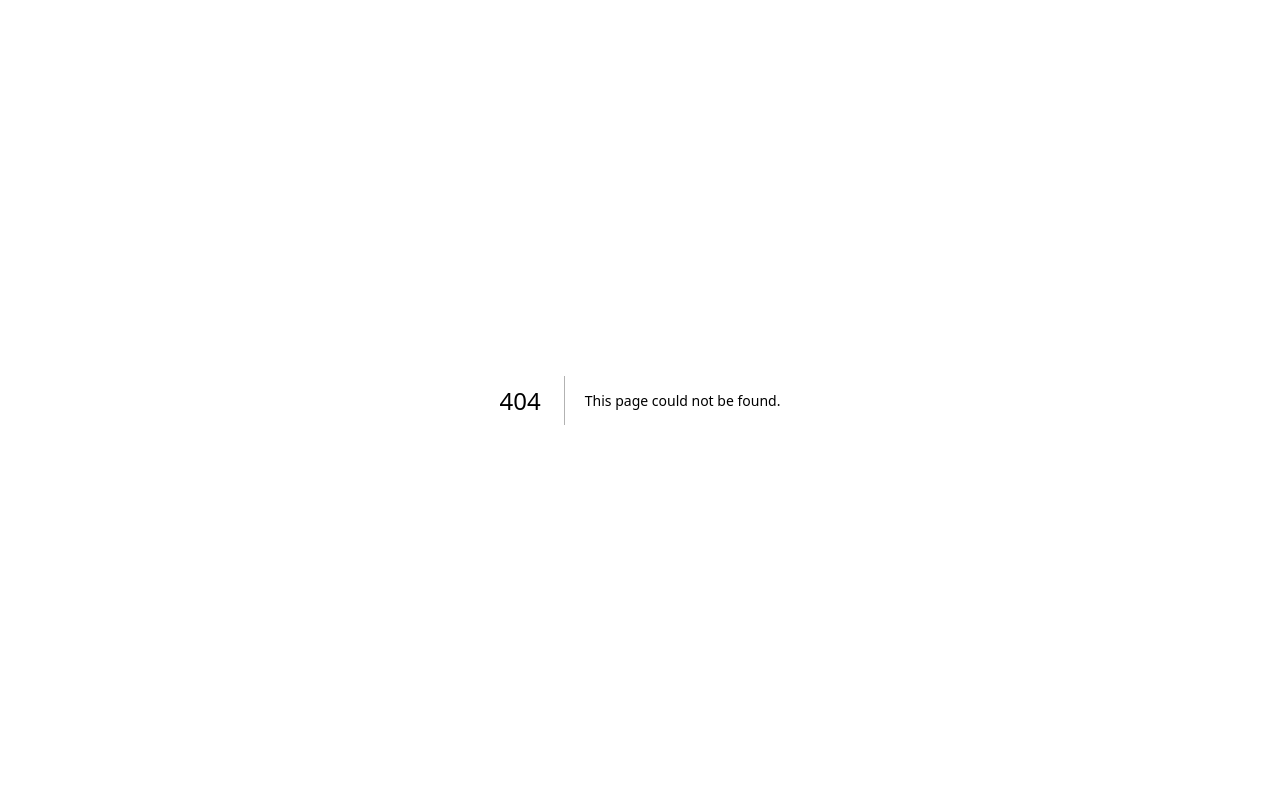
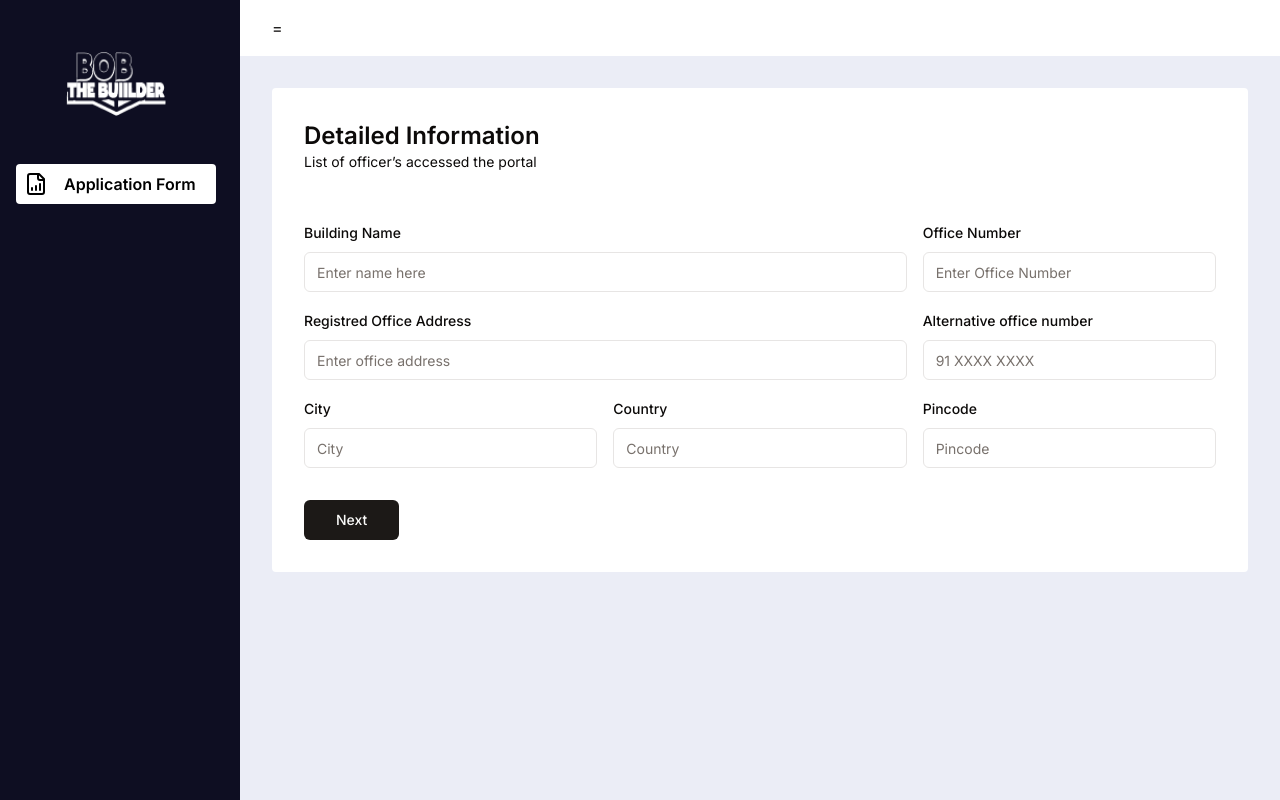
Before and after one commit to jassBawa/bob-the-builder, a Next.js app: page /getting-started-details in a window 1280 px wide. Before the commit this address had no page. Built offline with nearby package versions, Linux system fonts and the light colour scheme.

Commit message:
feat: details page

```diff
--- /dev/null
+++ b/app/(gettingStarted)/getting-started-details/page.js
@@ -0,0 +1,56 @@
+import InputField from "@/components/ui/InputField";
+import { Button } from "@/components/ui/button";
+import React from "react";
+
+function GettingStartedPage() {
+  return (
+    <div className="mt-8 mx-8 p-8 rounded bg-white">
+      <h2 className="text-2xl font-semibold">Detailed Information</h2>
+      <p className="text-sm">List of officer’s accessed the portal</p>
+      <div className="mt-12 grid gap-4 grid-cols-3">
+        <InputField
+          label={"Building Name"}
+          name={"companyName"}
+          placeholder={"Enter name here"}
+          className={"col-span-2"}
+        />
+        <InputField
+          label={"Office Number"}
+          name={"officeNumber"}
+          placeholder={"Enter Office Number"}
+          className={""}
+        />
+        <InputField
+          label={"Registred Office Address"}
+          name={"officeAddress"}
+          placeholder={"Enter office address"}
+          className={"col-span-2"}
+        />
+        <InputField
+          label={"Alternative office number"}
+          name={"alternativeOfficeNumber"}
+          placeholder={"91 XXXX XXXX"}
+          className={""}
+        />
+        <InputField label={"City"} name="city" placeholder={"City"} />
+        <InputField
+          label={"Country"}
+          name={"country"}
+          className={""}
+          placeholder={"Country"}
+        />
+        <InputField
+          label={"Pincode"}
+          name={"pincode"}
+          className={""}
+          placeholder={"Pincode"}
+        />
+      </div>
+      <div className="mt-8 flex gap-4">
+        <Button className="px-8">Next</Button>
+      </div>
+    </div>
+  );
+}
+
+export default GettingStartedPage;
--- /dev/null
+++ b/app/(gettingStarted)/getting-started/page.js
@@ -0,0 +1,56 @@
+import InputField from "@/components/ui/InputField";
+import { Button } from "@/components/ui/button";
+import React from "react";
+
+function GettingStartedPage() {
+  return (
+    <div className="mt-8 mx-8 p-8 rounded bg-white">
+      <h2 className="text-2xl font-semibold">General Information</h2>
+      <p className="text-sm">List of officer’s accessed the portal</p>
+      <div className="mt-12 grid gap-4 grid-cols-3">
+        <InputField
+          label={"Building Name"}
+          name={"companyName"}
+          placeholder={"Enter name here"}
+          className={"col-span-2"}
+        />
+        <InputField
+          label={"Office Number"}
+          name={"officeNumber"}
+          placeholder={"Enter Office Number"}
+          className={""}
+        />
+        <InputField
+          label={"Registred Office Address"}
+          name={"officeAddress"}
+          placeholder={"Enter office address"}
+          className={"col-span-2"}
+        />
+        <InputField
+          label={"Alternative office number"}
+          name={"alternativeOfficeNumber"}
+          placeholder={"91 XXXX XXXX"}
+          className={""}
+        />
+        <InputField label={"City"} name="city" placeholder={"City"} />
+        <InputField
+          label={"Country"}
+          name={"country"}
+          className={""}
+          placeholder={"Country"}
+        />
+        <InputField
+          label={"Pincode"}
+          name={"pincode"}
+          className={""}
+          placeholder={"Pincode"}
+        />
+      </div>
+      <div className="mt-8 flex gap-4">
+        <Button className="px-8">Next</Button>
+      </div>
+    </div>
+  );
+}
+
+export default GettingStartedPage;
--- /dev/null
+++ b/app/(gettingStarted)/layout.js
@@ -0,0 +1,45 @@
+import "../globals.css";
+import Sidebar from "@/components/Sidebar";
+import { FileBarChart } from "lucide-react";
+import { Inter } from "next/font/google";
+
+export const metadata = {
+  title: "Create Next App",
+  description: "Generated by create next app",
+};
+const inter = Inter({ subsets: ["latin"] });
+
+export default function RootLayout({ children }) {
+  return (
+    <html lang="en">
+      <body className={inter.className}>
+        <div className="flex h-full">
+          {/* Sidebar */}
+          <div className="hidden md:flex bg-[#0E0E22] text-white py-5 flex-col pl-4 pr-6 w-full max-w-[15rem] ">
+            <div className="mt-8">
+              <img
+                src="/logo.png"
+                alt="Brand"
+                className="h-16 object-cover mx-auto"
+              />
+            </div>
+            <div className="flex flex-col gap-4 mt-12 text-md">
+              <div className="flex bg-white text-black items-center px-2 gap-4 transition cursor-pointer py-2 rounded font-semibold">
+                <FileBarChart />
+                Application Form
+              </div>
+            </div>
+          </div>
+
+          {/* Sidebar end */}
+          <main className="flex-1 h-full overflow-scroll bg-[#EBEDF6]">
+            <nav className="bg-white py-4 px-8">
+              <div className="hamburger">=</div>
+            </nav>
+            {children}
+          </main>
+        </div>
+      </body>
+    </html>
+  );
+}
```
